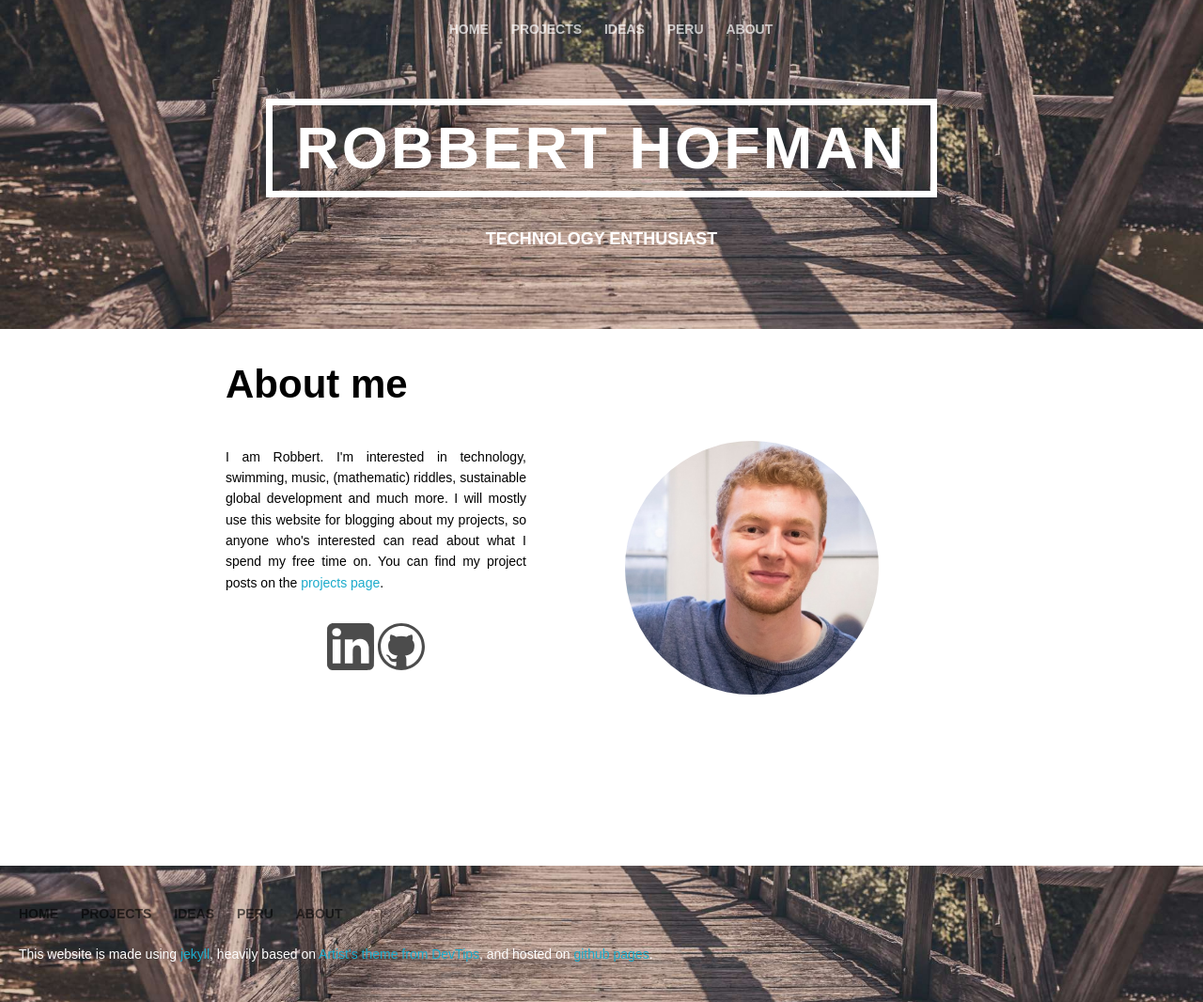
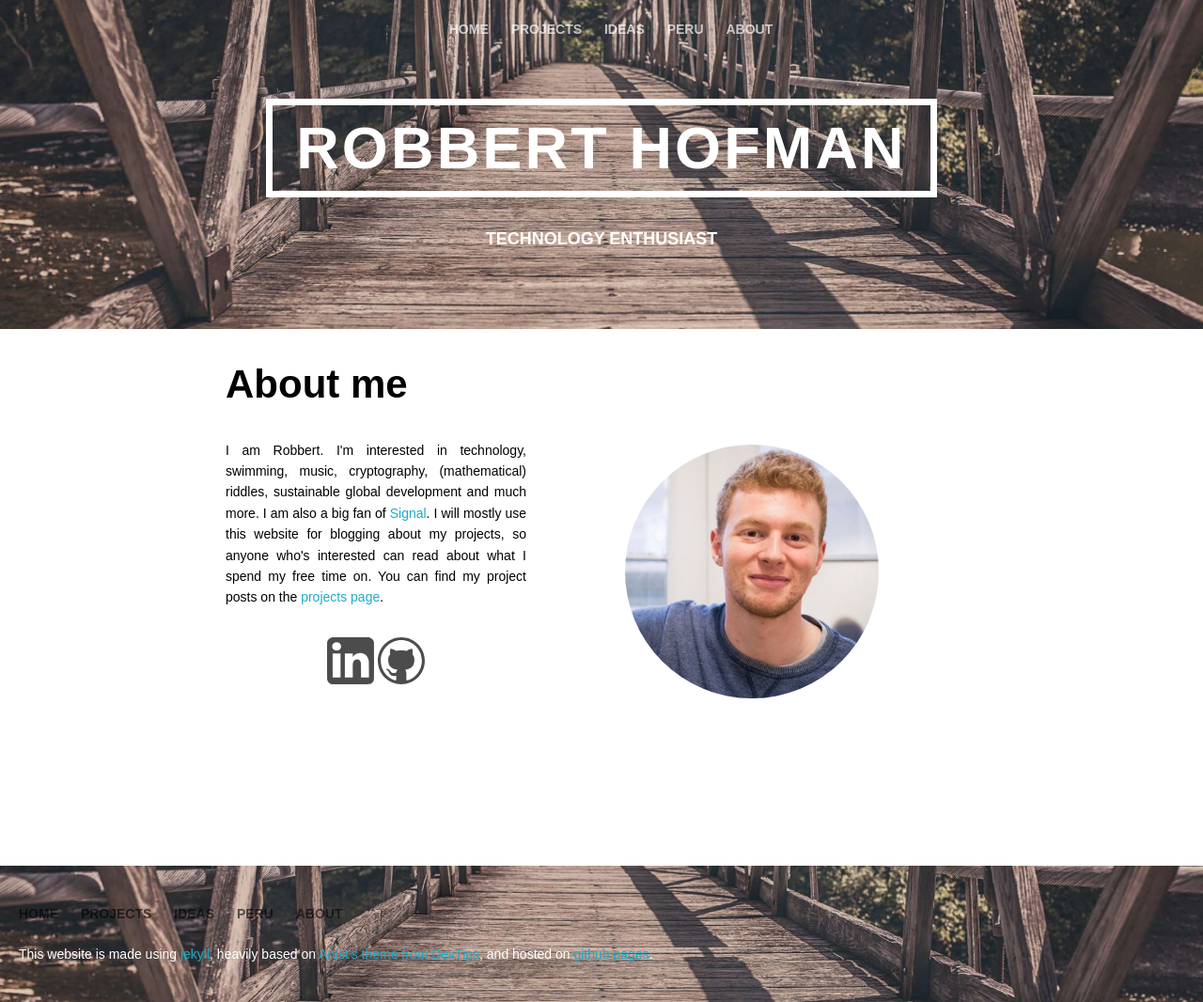
Before and after one commit to RobbertH/robberth.github.io, a Jekyll site: the page built from about.html, in a window 1280 px wide. Shown: the whole page at 94% size. Built offline with Jekyll 4.4.1, drawn with Linux system fonts in a browser that asks for light colours.

Commit message:
Added being a signal fan

```diff
--- a/about.html
+++ b/about.html
@@ -13,7 +13,8 @@ layout: default
 
 	<div class="divLeft">
 		<article>
-			I am Robbert. I'm interested in technology, swimming, music, (mathematic) riddles, sustainable global development and much more.
+			I am Robbert. I'm interested in technology, swimming, music, cryptography, (mathematical) riddles, sustainable global development and much more.
+			I am also a big fan of <a href="https://signal.org">Signal</a>.
 			I will mostly use this website for blogging about my
 			projects, so anyone who's interested can read about what I spend my free time on.
 			You can find my project posts on the <a href="/projects">projects page</a>.
```
